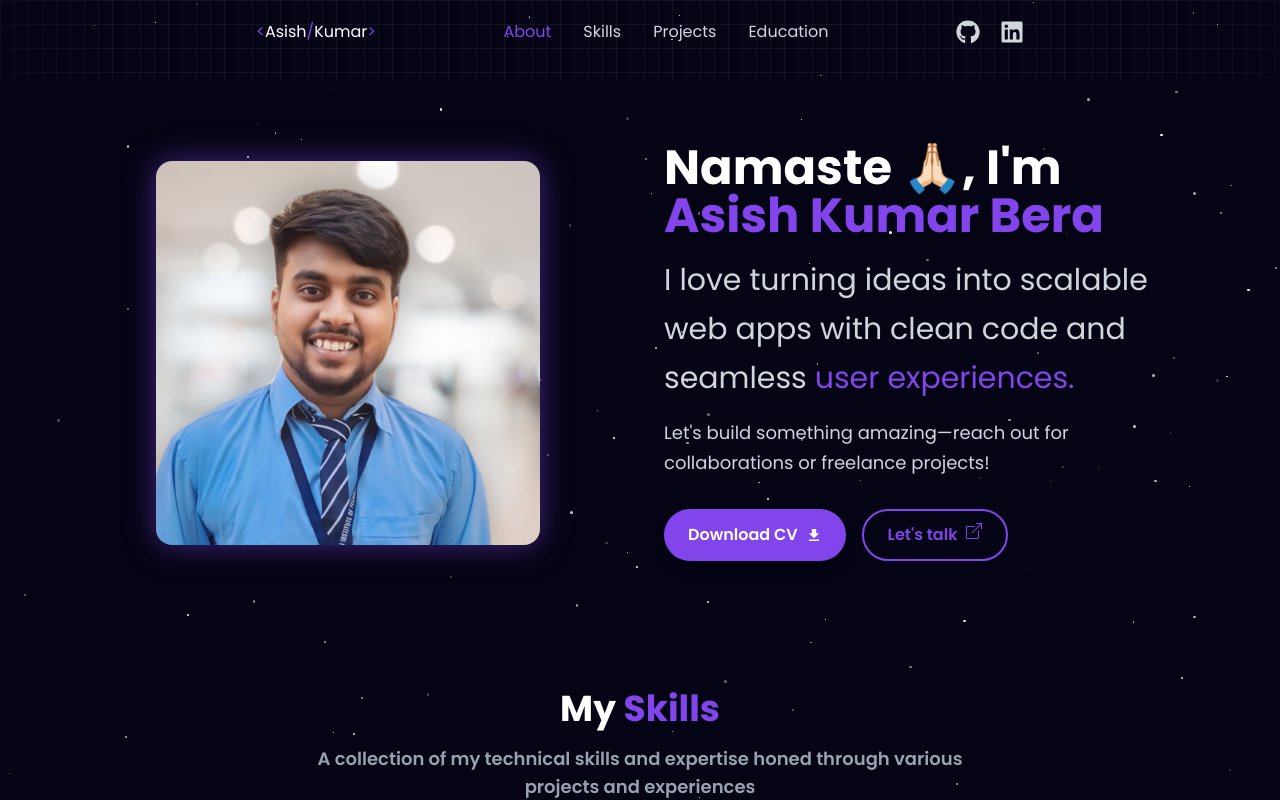
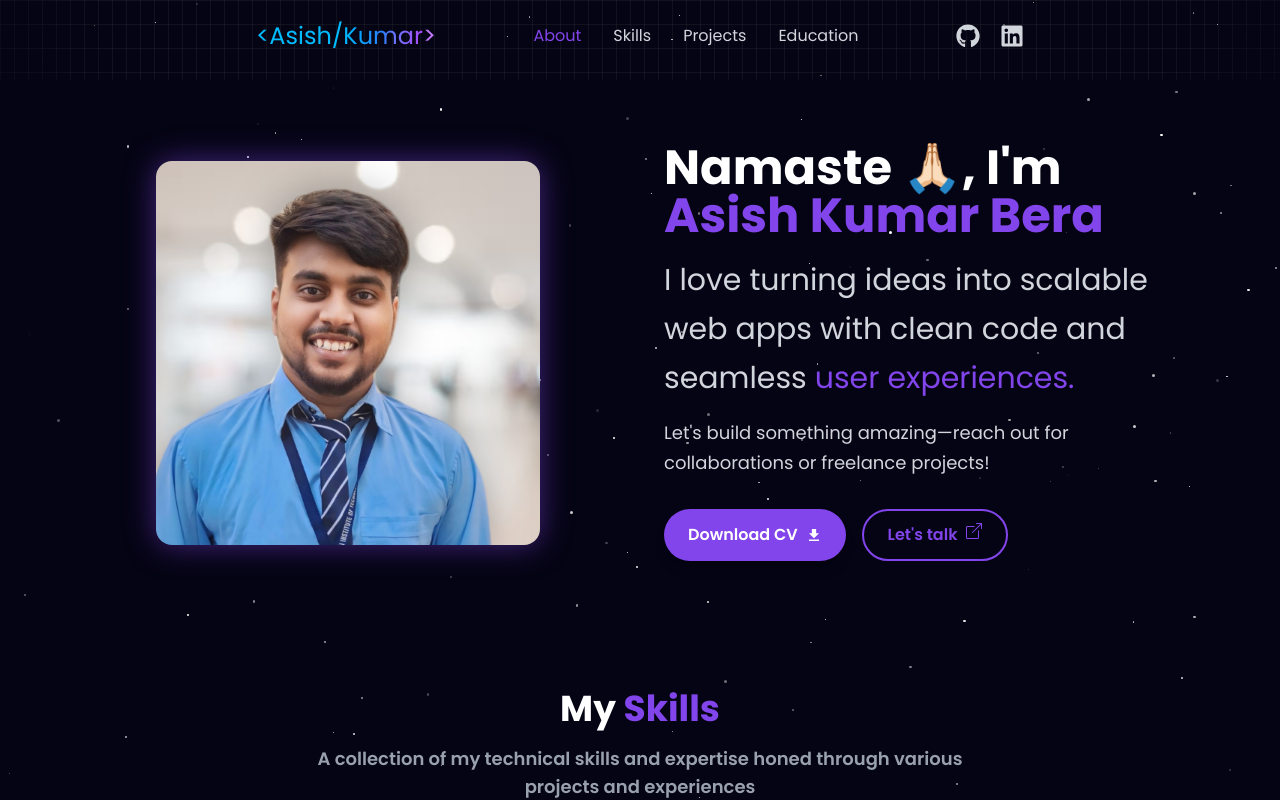
Before and after one commit to TechAsish1212/portfolio12, a React (Vite) app: page / in a window 1280 px wide. Shown: the top 800 px of the page. Built offline with nearby package versions, Linux system fonts and the light colour scheme.

Commit message:
change logo

```diff
--- a/src/components/Header.jsx
+++ b/src/components/Header.jsx
@@ -44,12 +44,12 @@ const Header = () => {
     return (
         <nav className={`fixed top-0 w-full z-50 duration-300 px-[7vw] md:px-[7vw] lg:px-[20vw] ${isScrolled ? "bg-[#050414] bg-opacity-50 backdrop-blur-md shadow-md" : "bg-transparent"}`}>
             <div className='text-white py-5 flex justify-between items-center'>
-                <div className=''>
-                    <span className='text-[#8245ec]'>&lt;</span>
-                    <span className='text-white'>Asish</span>
-                    <span className='text-[#8245ec]'>/</span>
-                    <span className='text-white'>Kumar</span>
-                    <span className='text-[#8245ec]'>&gt;</span>
+                <div className='text-2xl'>
+                    <span className='text-sky-400'>&lt;</span>
+                    <span className='text-sky-400'>Asish</span>
+                    <span className='text-sky-400'>/</span>
+                    <span className='bg-gradient-to-r from-sky-400 via-blue-500 to-purple-500 bg-clip-text text-transparent'>Kumar</span>
+                    <span className='text-purple-400'>&gt;</span>
                 </div>
 
                 {/* desktop menu */}
```
